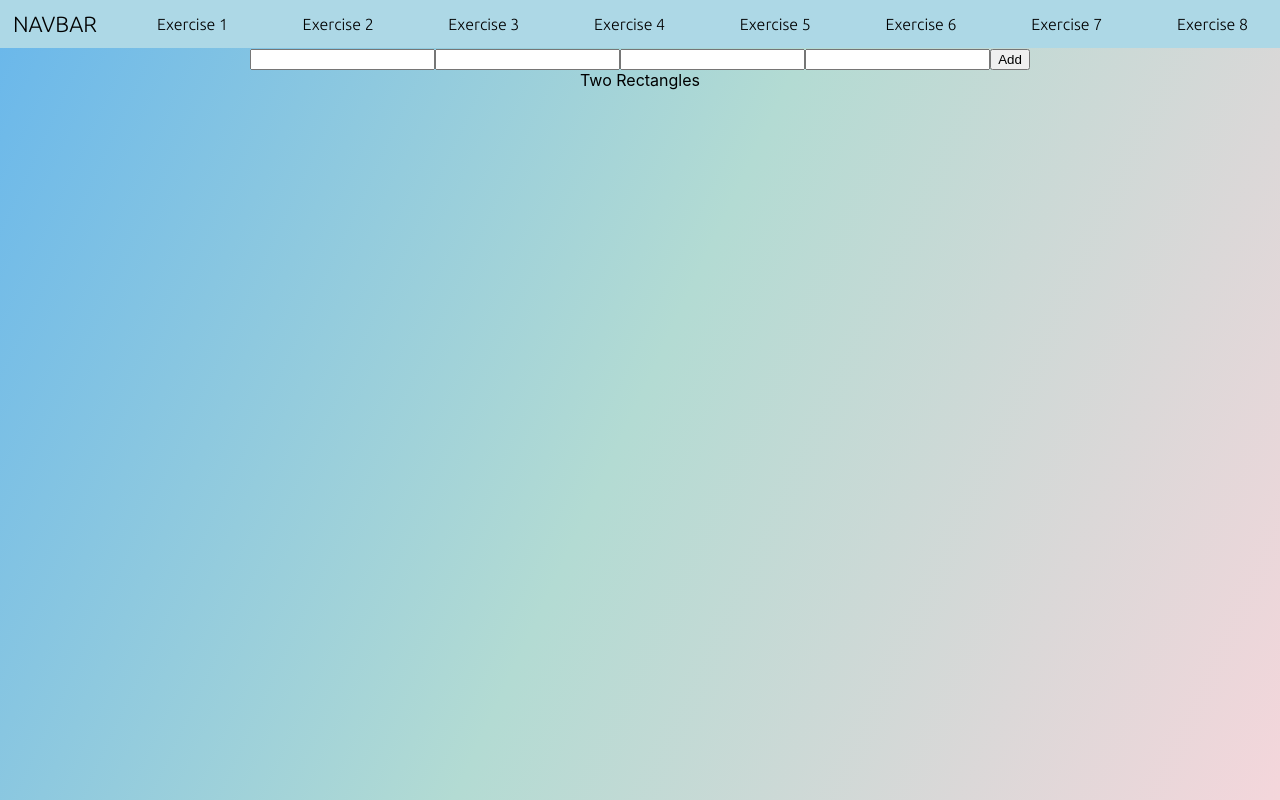
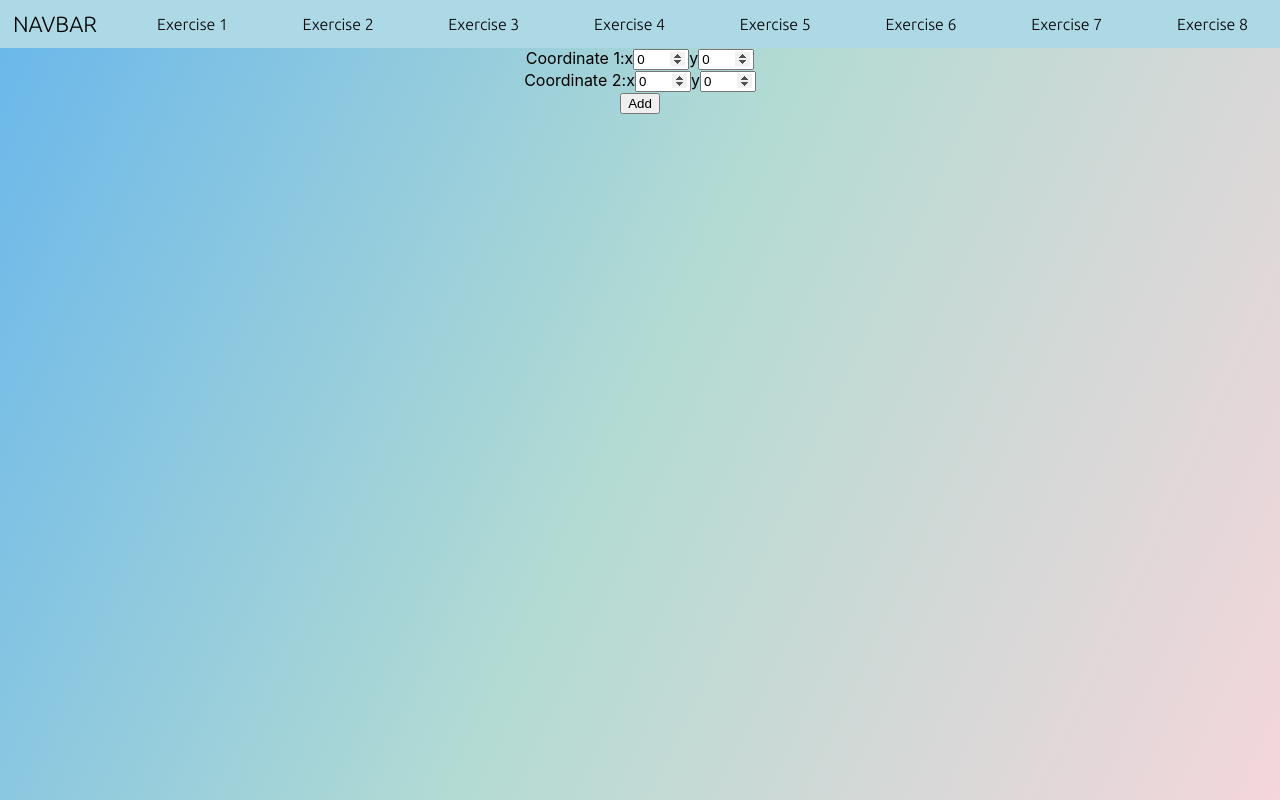
Before and after one commit to DougFelix/ReactKaffa, a React (Create React App) app in the folder kaffamobile/: page / in a window 1280 px wide. Built offline with nearby package versions, Linux system fonts and the light colour scheme.

Commit message:
NewRectForm working and Add CompareRectForm

```diff
--- a/kaffamobile/src/Components/TestHome.js
+++ b/kaffamobile/src/Components/TestHome.js
@@ -2,7 +2,7 @@ import React, { Component } from 'react';
 
 import Navbar from './Navbar';
 // Import each exercise solution
-import TodoList from './TodoList/TodoList';
+//import TodoList from './TodoList/TodoList';
 import TwoRectangles from './TwoRectanglesIntersect/TwoRectangles';
 // CSS
 import './TestHome.css';
--- /dev/null
+++ b/kaffamobile/src/Components/TwoRectanglesIntersect/CompareRectForm.js
@@ -0,0 +1,60 @@
+import React, { Component } from 'react';
+
+//CSS
+
+class CompareRectForm extends Component {
+    constructor(props) {
+        super(props);
+        this.state = {
+            rect1: this.props.Rectangles[0],
+            rect2: this.props.Rectangles[1]
+        }
+        this.defaultState = this.state;
+        this.handleSubmit = this.handleSubmit.bind(this);
+        this.handleChange = this.handleChange.bind(this);
+    }
+
+    handleChange(e){
+        this.setState({
+            [e.target.name]: e.target.value
+        });
+    }
+
+    handleSubmit(e){
+        e.preventDefault();
+        var intersectPoints = this.getIntersection(this.state.rect1, this.state.rect2);
+        let newIntersect = intersectPoints.map(point => point.split(',').map( x => parseInt(x)));
+        console.log(newIntersect.length > 0 ? true : false);
+        console.log(newIntersect);
+    }
+
+    getIntersection(a1,a2){
+        return  a1.filter((n) => {
+            return a2.indexOf(n) !== -1;
+        });
+    }
+
+    render() {
+        let options = [];
+        for(let rect in this.props.Rectangles) {
+            options.push(<option key={rect.key} value={rect}>{rect.key}</option>)
+        }
+
+        return (
+            <div className='CompareRectForm'>
+                <form onSubmit={this.handleSubmit}>
+                    <select name='rect1' value='' onChange={this.handleChange}>
+                        {options}
+                    </select>
+                    <select name='rect2' value={this.state.rect1} onChange={this.handleChange}>
+                        {options}
+                    </select>
+                    <button>Add</button>
+                </form>
+                <p>TEXT</p>
+            </div>
+        );
+    }
+}
+
+export default CompareRectForm;
--- /dev/null
+++ b/kaffamobile/src/Components/TwoRectanglesIntersect/NewRectForm.css
@@ -0,0 +1,6 @@
+input[type=number]::-webkit-inner-spin-button,
+input[type=number]::-webkit-outer-spin-button {
+
+    opacity: 1;
+
+}
--- a/kaffamobile/src/Components/TwoRectanglesIntersect/NewRectForm.js
+++ b/kaffamobile/src/Components/TwoRectanglesIntersect/NewRectForm.js
@@ -1,17 +1,17 @@
 import React, { Component } from 'react';
 
 //CSS
+import './NewRectForm.css';
 
 class NewRectForm extends Component {
     constructor(props) {
         super(props);
         this.state = {
-            x1: '',
-            y1: '',
-            x2: '',
-            y2: ''
+            x1: 0,
+            y1: 0,
+            x2: 0,
+            y2: 0
         }
-        this.defaultState = this.state;
         this.handleSubmit = this.handleSubmit.bind(this);
         this.handleChange = this.handleChange.bind(this);
     }
@@ -24,18 +24,34 @@ class NewRectForm extends Component {
 
     handleSubmit(e){
         e.preventDefault();
-        this.props.drawRectangle(this.state);
-        this.setState(this.defaultState);
+        let newRect = this.state;
+        this.props.drawRectangle(newRect);
+        this.setState({
+            x1: 0,
+            y1: 0,
+            x2: 0,
+            y2: 0
+        });
     }
 
     render() {
         return (
             <div className='NewRectForm'>
                 <form onSubmit={this.handleSubmit}>
-                    <input name='x1' value={this.state.todo} onChange={this.handleChange} required></input>
-                    <input name='y1' value={this.state.todo} onChange={this.handleChange} required></input>
-                    <input name='x2' value={this.state.todo} onChange={this.handleChange} required></input>
-                    <input name='y2' value={this.state.todo} onChange={this.handleChange} required></input>
+                    <div>
+                        <span>Coordinate 1:</span>
+                        <label htmlFor="x1">x</label>
+                        <input id='x1' name='x1' value={this.state.x1} onChange={this.handleChange} type='number' min={0} max={15} required></input>
+                        <label htmlFor="y1">y</label>
+                        <input id='y1' name='y1' value={this.state.y1} onChange={this.handleChange} type='number' min={0} max={15} required></input>
+                    </div>
+                    <div>
+                        <span>Coordinate 2:</span>
+                        <label htmlFor="x2">x</label>
+                        <input id='x2' name='x2' value={this.state.x2} onChange={this.handleChange} type='number' min={0} max={15} required></input>
+                        <label htmlFor="y2">y</label>
+                        <input id='y2' name='y2' value={this.state.y2} onChange={this.handleChange} type='number' min={0} max={15} required></input>
+                    </div>
                     <button>Add</button>
                 </form>
             </div>
--- a/kaffamobile/src/Components/TwoRectanglesIntersect/TwoRectangles.js
+++ b/kaffamobile/src/Components/TwoRectanglesIntersect/TwoRectangles.js
@@ -1,19 +1,66 @@
 import React, { Component } from 'react';
 
+// Import components
 import NewRectForm from './NewRectForm';
-// Considering two rectangles in a discrete grid (like pixels in a display), each defined by two points, return
-// true if they intersect, false otherwise.
-// Note: the points are included in the rectangle and have a dimension of 1 unit; the rectangle (0, 0; 1, 1) have an
-// area of 4 units.
+import CompareRectForm from './CompareRectForm';
+
 
 class TwoRectangles extends Component {
     constructor(props) {
         super(props);
         this.state = {
-            Rectangles: []
+            Rectangles: {}
         }
         this.drawRectangle = this.drawRectangle.bind(this);
     }
+
+
+    drawRectangle(rectPoints){
+        let rect = [];
+        for (var i = rectPoints.x1; i <= rectPoints.x2; i++) {
+            for (var j = rectPoints.y1; j <= rectPoints.y2; j++) {
+                // getting each point inside of rectangle
+                rect.push(`${i},${j}`);
+            }
+        }
+        let Rectangles = this.state.Rectangles;
+        let name = 'rect'+ Object.keys(Rectangles).length
+        Rectangles[name] = {
+            points: rect,
+            ...rectPoints
+        }
+        this.setState({ Rectangles: Rectangles });
+    }
+
+    render() {
+        let {Rectangles} = this.state;
+        let listRect = [];
+        for (var rect in Rectangles) {
+            listRect.push(
+                `${rect}: [${Rectangles[rect]['x1']}, ${Rectangles[rect]['y1']}] [${Rectangles[rect]['x2']}, ${Rectangles[rect]['y2']}]`
+            );
+        }
+
+
+        return (
+            <div>
+                <NewRectForm drawRectangle={this.drawRectangle} />
+                {listRect}
+                {Object.keys(Rectangles).length >= 2 &&
+                    <CompareRectForm Rectangles={this.state.Rectangles} />
+                }
+            </div>
+        );
+    }
+}
+
+export default TwoRectangles;
+
+
+
+
+
+// CODE IDEAS
 
     // mount(){
     //     var matrix = [];
@@ -26,45 +73,12 @@ class TwoRectangles extends Component {
     //     return matrix;
     // }
 
-    drawRectangle(rectPoints){
 
-        let rect = [];
-        for (var i = rectPoints.x1; i <= rectPoints.x2; i++) {
-            for (var j = rectPoints.y1; j <= rectPoints.y2; j++) {
-                rect.push(`${i},${j}`);
-            }
-        }
-        let Rectangles = this.state.Rectangles;
-        Rectangles.push(rect);
-        this.setState({ Rectangles: Rectangles });
-    }
-
-    getIntersection(a1,a2){
-        return  a1.filter((n) => {
-            return a2.indexOf(n) !== -1;
-        });
-    }
-
-    componentDidMount(){
-        let {Rectangles} = this.state;
-        this.drawRectangle(3,5,11,11);
-        this.drawRectangle(7,2,13,7);
-        this.drawRectangle(11,11,15,13);
-        // Compare both rectangle to check if they intersect
-        var intersectPoints = this.getIntersection(Rectangles[1], Rectangles[2]);
-        let newIntersect = intersectPoints.map(point => point.split(',').map( x => parseInt(x)));
-        console.log(newIntersect.length > 0 ? true : false);
-        console.log(newIntersect);
-    }
-
-    render() {
-        return (
-            <div>
-                <NewRectForm drawRectangle={this.drawRectangle} />
-                Two Rectangles
-            </div>
-        );
-    }
-}
-
-export default TwoRectangles;
+    // this.drawRectangle(3,5,11,11);
+    // this.drawRectangle(7,2,13,7);
+    // this.drawRectangle(11,11,15,13);
+    // Compare both rectangle to check if they intersect
+    // var intersectPoints = this.getIntersection(Rectangles[1], Rectangles[2]);
+    // let newIntersect = intersectPoints.map(point => point.split(',').map( x => parseInt(x)));
+    // console.log(newIntersect.length > 0 ? true : false);
+    // console.log(newIntersect);
```
